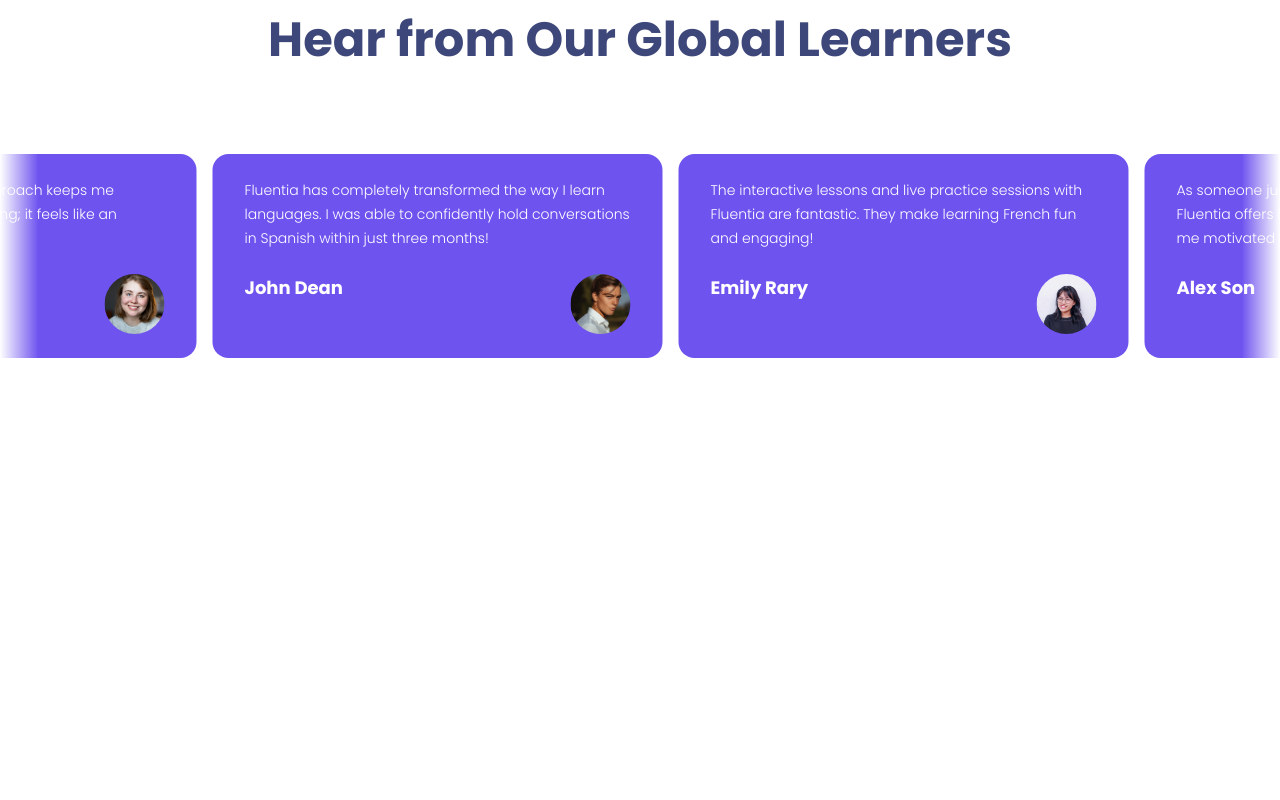
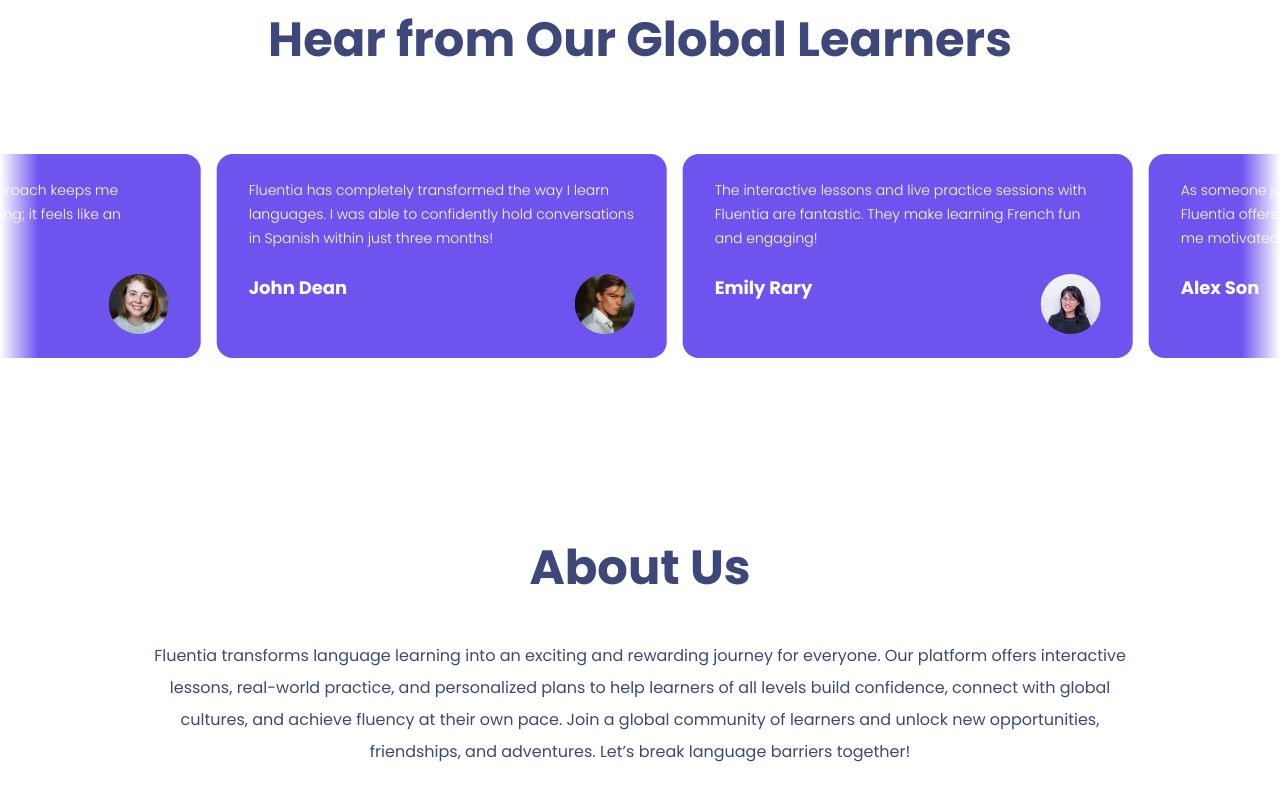
Before and after one commit to AffanImran1303/fluentia_languagelearningAppUI, a Next.js app: page / in a window 1280 px wide. Shown: the part 2780-3580 px from the top of the page. Before the commit the page ends 3228 px from the top, so only its background shows below. Built offline with nearby package versions, Linux system fonts and the light colour scheme.

Commit message:
Updated SPA routes and Added AboutUs Section

```diff
--- a/src/app/globals.css
+++ b/src/app/globals.css
@@ -132,6 +132,7 @@
   color: var(--foreground);
   background: var(--background);
   font-family: "Poppins";
+  scroll-behavior: smooth;
 }
 
 Link:hover{
--- a/src/app/page.tsx
+++ b/src/app/page.tsx
@@ -1,3 +1,4 @@
+import AboutUs from "@/components/AboutUs";
 import FeaturedCourses from "@/components/FeaturedCourses";
 import HeroSection from "@/components/HeroSection";
 import Pricing from "@/components/Pricing";
@@ -10,6 +11,7 @@
       <FeaturedCourses/>
       <Pricing/>
       <Testimonials/>
+      <AboutUs/>
     </main>
   );
 }
--- /dev/null
+++ b/src/components/AboutUs.tsx
@@ -0,0 +1,25 @@
+import React from "react";
+
+const AboutUs = () => {
+  return (
+    <div
+      id="aboutUs"
+      className="mt-24 flex justify-center text-center md:h-max"
+    >
+      <div className="text-center">
+      <h1 className="text-3xl px-4 md:text-5xl poppins-bold">About Us</h1>
+        <p className="m-12 px-24 leading-loose">
+          Fluentia transforms language learning into an exciting and rewarding
+          journey for everyone. Our platform offers interactive lessons,
+          real-world practice, and personalized plans to help learners of all
+          levels build confidence, connect with global cultures, and achieve
+          fluency at their own pace. Join a global community of learners and
+          unlock new opportunities, friendships, and adventures. Let’s break
+          language barriers together!
+        </p>
+      </div>
+    </div>
+  );
+};
+
+export default AboutUs;
--- a/src/components/HeroSection.tsx
+++ b/src/components/HeroSection.tsx
@@ -4,9 +4,9 @@
 
 const HeroSection = () => {
   return (
-    <div className="h-[32rem] w-full md:h-[40rem] w-full rounded-md flex flex-col items-center justify-center relative overflow-hidden mx-auto py-10 md:py-0">
+    <div id="home" className="h-[32rem] w-full md:h-[40rem] w-full rounded-md flex flex-col items-center justify-center relative overflow-hidden mx-auto py-10 md:py-0">
       <div className="relative mt-24 grid grid-rows-3 gap-4 z-10 w-full text-center">
-        <h1 className='text-3xl poppins-extrabold mx-8 xl:mx-0 md:text-5xl'>Your Journey to Language Fluency Starts Here.</h1>
+        <h1 className='text-3xl poppins-extrabold md:text-5xl'>Your Journey to Language Fluency Starts Here.</h1>
         <p className='text-sm mx-12 md:text-xl mt-4'>fluentia simplifies language learning by its engaging courses, and 24/7 access. Start today and see the difference</p>
         <Link href="/" className="mt-2">
         <Button type={'button'} title="Explore Courses" icon="/images/icons/book-icon.png"></Button>
--- a/src/components/Navbar.tsx
+++ b/src/components/Navbar.tsx
@@ -57,11 +57,11 @@
           {navItems.map((item,key) => (
             <li>
               <Link
-              key={item.key}
+              key={key}
                 href={item.href}
                 className={cn(
                   "block p-4 px-4 rounded nav-hover hover:bg-gray-100 md:hover:bg-transparent",
-                  active === item.label ? "text-blue-600 font-semibold" : ""
+                  active === item.label ? "text-[#3e477a] font-semibold" : ""
                 )}
                 onClick={() => {
                   setActive(item.label);
--- a/src/components/Pricing.tsx
+++ b/src/components/Pricing.tsx
@@ -5,7 +5,7 @@
 
 const Pricing = () => {
   return (
-    <div className="mt-12 py-12 md:h-max">
+    <div id="pricing" className="mt-12 py-12 md:h-max">
       <div className="text-center">
         <h1 className="text-3xl px-4 md:text-5xl poppins-bold">Choose Your Plan, Learn Your Way!</h1>
         <p className="text-md mt-4 px-6 md:text-xl">Flexible pricing tailored to fit your learning needs.</p>
--- a/src/components/Testimonials.tsx
+++ b/src/components/Testimonials.tsx
@@ -4,7 +4,7 @@
 const Testimonials = () => {
   return (
     <>
-    <div className="mt-24 flex justify-center text-center md:h-max ">
+    <div className="mt-24 flex justify-center text-center md:h-max">
         <h1 className="text-3xl px-4 md:text-5xl poppins-bold">Hear from Our Global Learners</h1>
     </div>
     <TestimonialsCards/>
--- a/src/components/ui/infinite-moving-cards.tsx
+++ b/src/components/ui/infinite-moving-cards.tsx
@@ -74,7 +74,7 @@
     <div
       ref={containerRef}
       className={cn(
-        "scroller relative z-20 max-w-7xl overflow-hidden [mask-image:linear-gradient(to_right,transparent,gray_3%,gray_97%,transparent)]",
+        "scroller relative z-20 max-w-7xl overflow-hidden [mask-image:linear-gradient(to_right,transparent,white_3%,gray_97%,transparent)]",
         className
       )}
     >
--- a/src/constants/index.ts
+++ b/src/constants/index.ts
@@ -1,11 +1,11 @@
 import { Plan } from "./types";
 
 export const navItems = [
-  { key: "home", href: "/", label: "Home" },
+  { key: "home", href: "#home", label: "Home" },
   { key: "courses", href: "/courses", label: "Courses" },
-  { key: "pricing", href: "/pricing", label: "Pricing" },
-  { key: "aboutus", href: "/about", label: "About Us" },
-  { key: "faq", href: "/faq", label: "FAQ" },
+  { key: "pricing", href: "#pricing", label: "Pricing" },
+  { key: "aboutus", href: "#aboutUs", label: "About Us" },
+  { key: "faq", href: "#faq", label: "FAQ" },
 ];
 
 export const HeroButton = [
```
